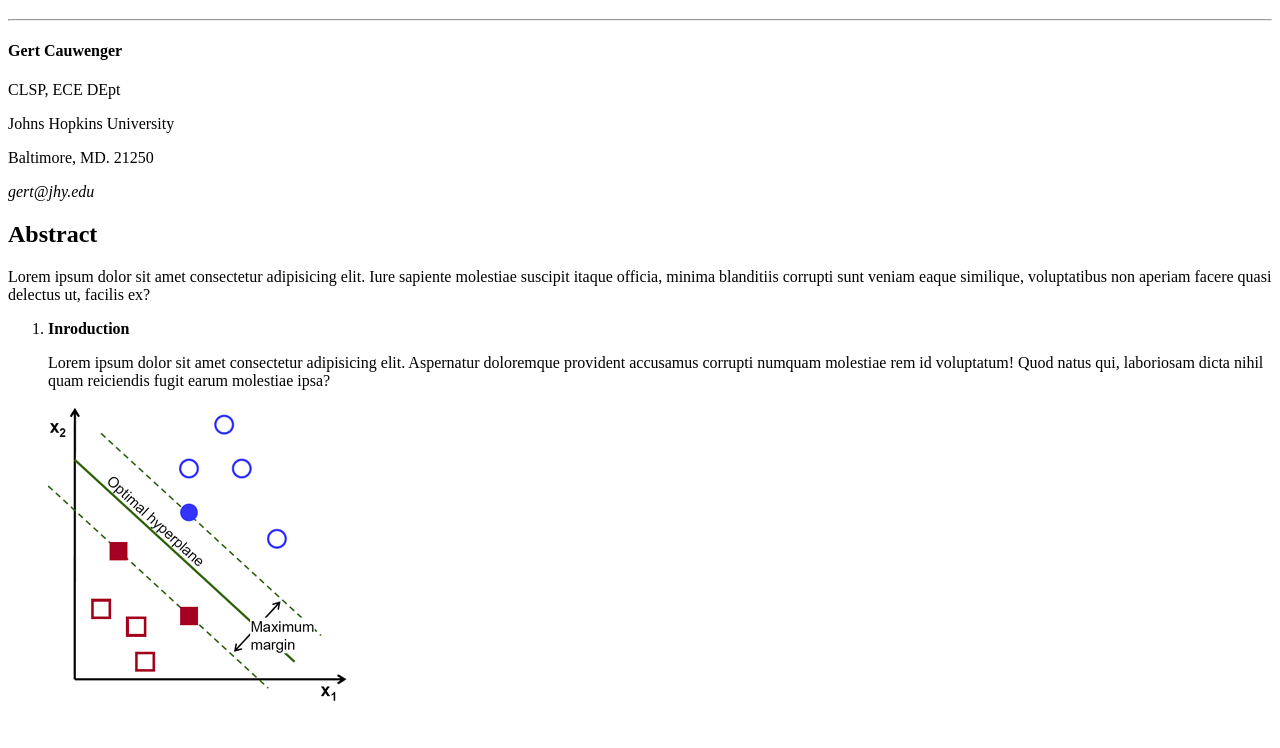
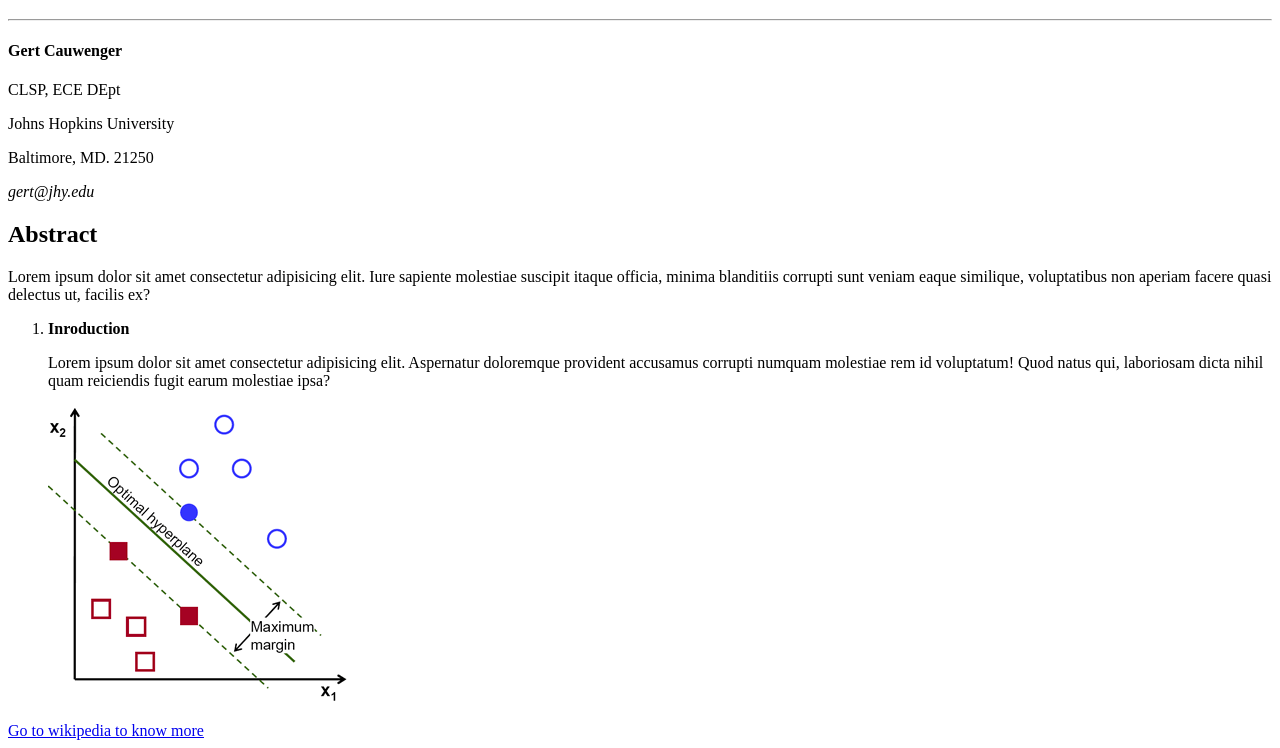
Before and after one commit to fabiopacifici/html_paper, a plain HTML site: page index.html in a window 1280 px wide. Shown: the part 61-809 px from the top of the page. Drawn offline with Linux system fonts and the light colour scheme.

Commit message:
add paper footer with ref link

```diff
--- a/index.html
+++ b/index.html
@@ -67,7 +67,7 @@
     </main>
     <!-- Footer -->
     <footer>
-
+        <a href="https://google.com" target="_blank">Go to wikipedia to know more</a>
     </footer>
 </body>
 
```
